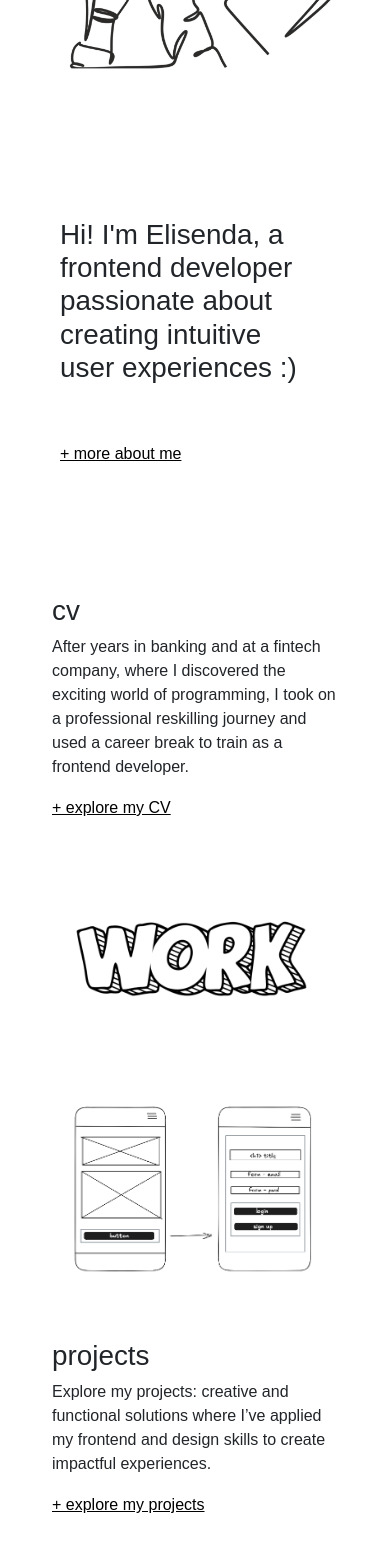
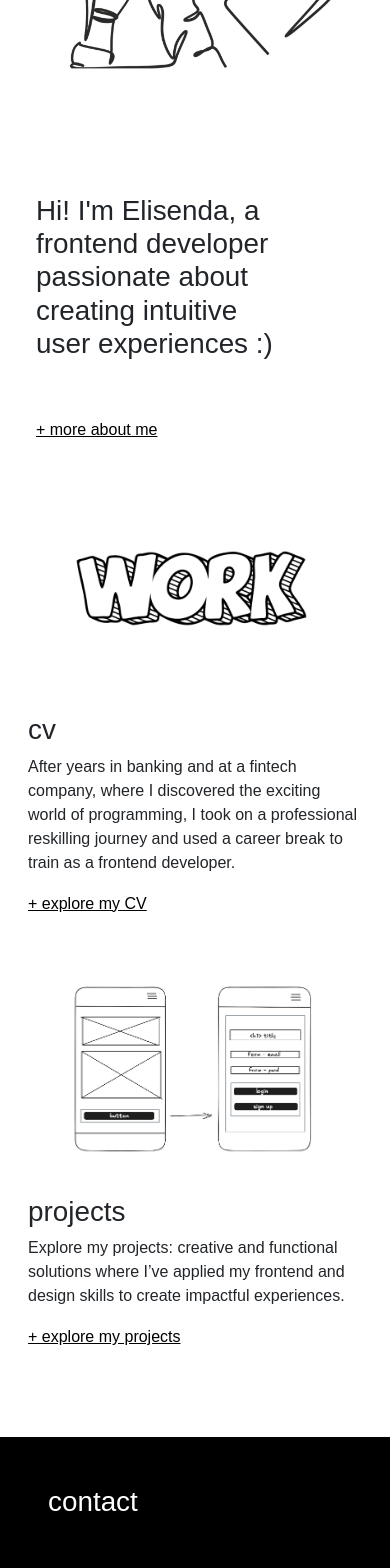
Before and after one commit to Elisenda-LV/portfolio, an Angular app: page / in a window 390 px wide. Shown: the part 400-1968 px from the top of the page. Built offline with nearby package versions, Linux system fonts and the light colour scheme.

Commit message:
udated lyout

```diff
--- a/src/app/components/about-me/about-me.component.html
+++ b/src/app/components/about-me/about-me.component.html
@@ -5,7 +5,7 @@
   <div class="col-12 col-md-5 text-center p-3">
     <img class="profile-img" src="/assets/img/profile-cercle.png" alt="profile">
   </div>
-  <div class="col-12 col-md-7 text-end p-3">
+  <div class="col-12 col-md-7 text-md-end p-md-5 p-3">
     <h2 class="py-5 px-2">With a Business Administration background from UAB, I discovered my passion for programming and took a <strong>career break to focus on frontend development</strong>, specializing in Angular. I now bring a strong mix of <strong>analytical skills</strong> and <strong>creativity</strong> to each project.</h2>
   </div>
 </div>
--- a/src/app/components/cv/cv.component.html
+++ b/src/app/components/cv/cv.component.html
@@ -1,11 +1,11 @@
 <div class="row border-bottom py-4 px-5">
   <h1 class="">cv</h1>
 </div>
-<div class="row p-5">
+<div class="row p-md-5 p-4">
   <div class="col-12 col-md-5 text-center">
     <img class="cv-img" src="/assets/img/cv-cercle.png" alt="profile">
   </div>
-  <div class="col-12 col-md-7 p-5 text-end">
+  <div class="col-12 col-md-7 p-md-5 p-4 text-md-end">
     <h2 class="py-5 px-2">My banking experience taught me <strong>precision</strong>, <strong>problem-solving</strong>, and a <strong>client-focused</strong> mindset—skills I now apply to development. I combine analytical rigor with creativity to deliver seamless, impactful user experiences.</h2>
   </div>
 </div>
@@ -35,7 +35,6 @@
             <h6>🧩 I am involved in developing a programming challenge platform as a Frontend Developer (Angular) within a team of nine people. We use the SCRUM methodology, perform testing, layout design, web development, and connect to various APIs, among other tasks. We also presented the Beta version of the app to the client.</h6>
           </div>
         </div>
-
         <div class="card bg-light mb-5">
           <div class="card-body">
             <h5 class="card-title">Career Break</h5>
@@ -49,7 +48,6 @@
               ⚡️ Despite the intensity, I feel accomplished and thrilled to have discovered a new field where I grow more confident and motivated every day.</h6>
           </div>
         </div>
-
         <div class="card bg-light mb-5">
           <div class="card-body">
             <h5 class="card-title">Loan eMarket Key Acount Manager</h5>
@@ -65,9 +63,6 @@
             <h6>My banking career began at Caixa Sabadell, which later became Unnim and was eventually acquired by BBVA. I worked mainly in bank branches, advising on financial products. I then moved on to become an asset manager in servicing companies, where I managed bank-owned assets.</h6>
           </div>
         </div>
-
-
-
       </div>
     </div>
   </div>
--- a/src/app/components/projects/projects.component.html
+++ b/src/app/components/projects/projects.component.html
@@ -1,11 +1,11 @@
 <div class="row border-bottom py-4 px-5">
   <h1 class="">projects</h1>
 </div>
-<div class="row m-5 pb-5">
+<div class="row m-md-5 pb-5">
   <div class="col-12 col-md-5 text-center">
     <img class="projects-img" src="/assets/img/projects-cercle.png" alt="projects">
   </div>
-  <div class="col-12 col-md-7 text-end p-5 mt-5">
+  <div class="col-12 col-md-7 text-md-end p-5 mt-5">
     <h2 class="">Below are the projects I find most relevant. <strong>Feel free to explore</strong> the others too, as they’re equally important to <strong>my work.</strong> :)</h2>
   </div>
 </div>
--- a/src/app/pages/home/home.component.html
+++ b/src/app/pages/home/home.component.html
@@ -2,19 +2,19 @@
   <div class="col-12 col-md-5 text-center pt-5">
     <img class="resume" src="/assets/img/cv.png" alt="resume">
   </div>
-  <div class="col-12 col-md-7 text-md-end p-5 mt-5">
+  <div class="col-12 col-md-7 text-md-end p-md-5 p-4 mt-5">
     <h1 class="py-5 px-2 ">Hi! I'm Elisenda, a frontend developer passionate about creating intuitive user experiences :)</h1>
     <a class="px-2" [routerLink]="'/aboutme'"> + more about me  </a>
   </div>
 </div>
 
 <div class="row p-3 p-md-5">
-  <div class="col-12 col-md-6 p-5">
+  <div class="col-12 col-md-6 order-2 order-md-1 p-md-5 p-4">
     <h1>cv</h1>
     <p class="">After years in banking and at a fintech company, where I discovered the exciting world of programming, I took on a professional reskilling journey and used a career break to train as a frontend developer.</p>
     <a class="" [routerLink]="'/cv'" >+ explore my CV</a>
   </div>
-  <div class="col-12 col-md-6 text-center p-3">
+  <div class="col-12 col-md-6 order-1 order-md-2 text-center p-3">
     <img class="work" src="/assets/img/work.png" alt="work">
   </div>
 </div>
@@ -23,7 +23,7 @@
   <div class="col-12 col-md-6 text-center">
     <img src="/assets/img/mockup.png" alt="mockup">
   </div>
-  <div class="col-12 col-md-6 text-md-end p-5">
+  <div class="col-12 col-md-6 text-md-end p-md-5 p-4">
     <h1>projects</h1>
     <p class="">Explore my projects: creative and functional solutions where I’ve applied my frontend and design skills to create impactful experiences.</p>
     <a class="" [routerLink]="'/projects'">+ explore my projects</a>
--- a/src/styles.scss
+++ b/src/styles.scss
@@ -30,6 +30,10 @@ h1, h2, h3, h4, h5, h6, p, a {
   font-weight: lighter;
 }
 
+.text-justify {
+  text-align: justify;
+}
+
 
 /* accordion */
 
```
